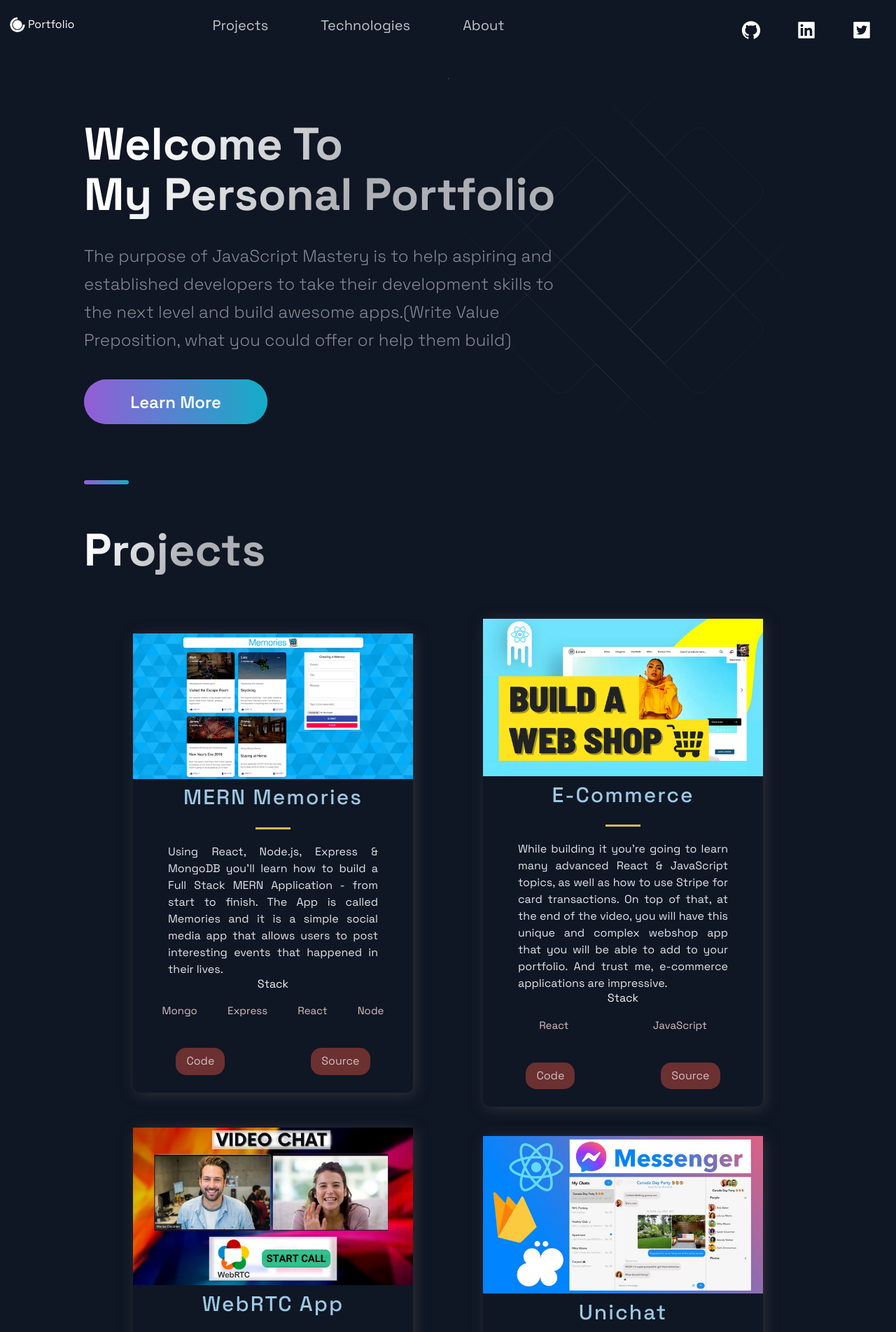
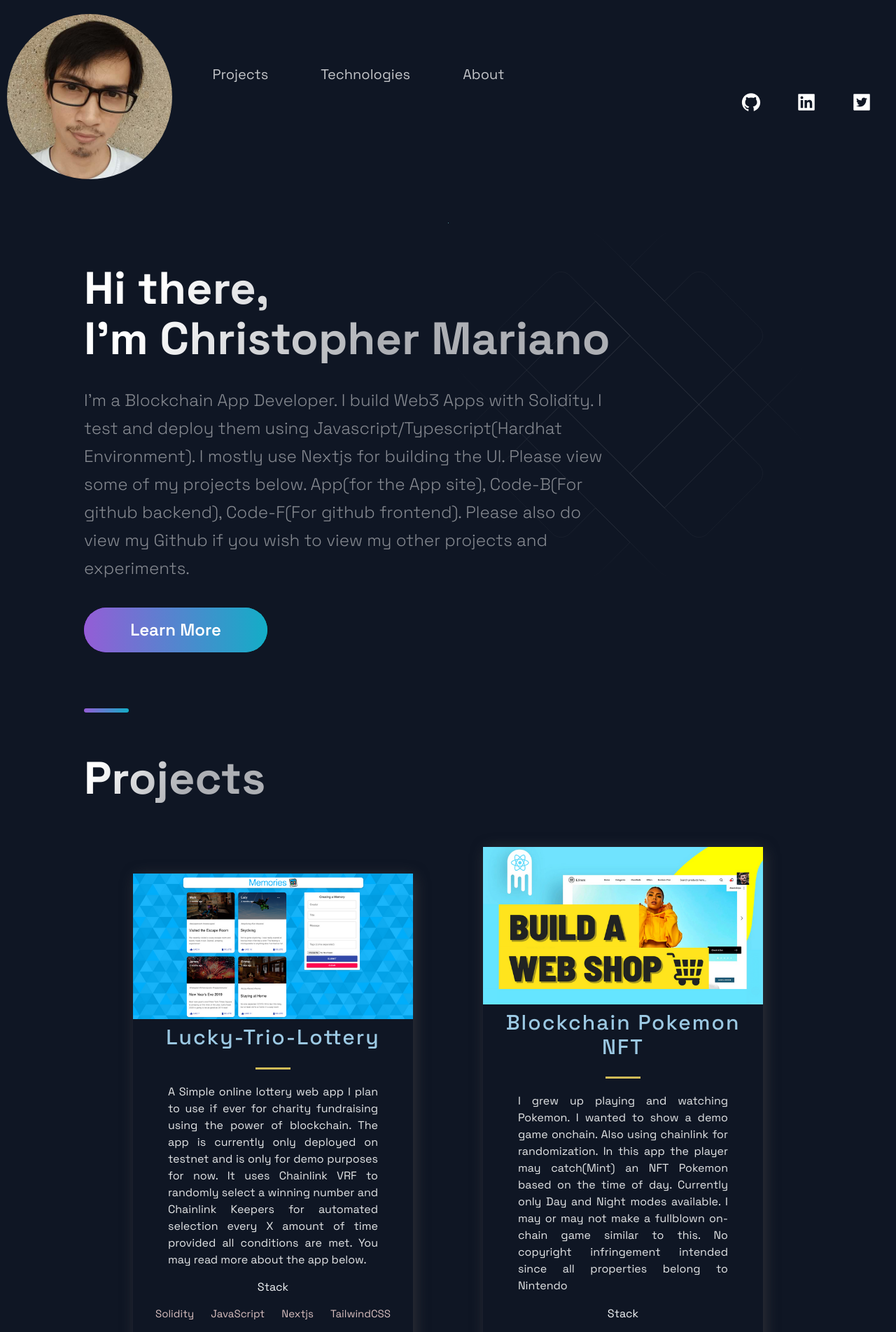
Before and after one commit to crys-cross/dev_portfoliio_site, a Next.js app: page / in a window 1280 px wide. Shown: the top 1903 px of the page at 70% size. Built offline with nearby package versions, Linux system fonts and the light colour scheme.

Commit message:
edit for production

```diff
--- a/src/components/Acomplishments/Acomplishments.js
+++ b/src/components/Acomplishments/Acomplishments.js
@@ -16,7 +16,7 @@ const data = [
 
 const Acomplishments = () => (
   <Section>
-    <SectionTitle>Personal Accoumplishments</SectionTitle>
+    <SectionTitle>Personal Accomplishments</SectionTitle>
     <Boxes>
       {data.map((card, index) => (
         <Box key={index}>
--- a/src/components/Footer/Footer.js
+++ b/src/components/Footer/Footer.js
@@ -23,22 +23,20 @@ const Footer = () => {
     <FooterWrapper>
       <LinkList>
         <LinkColumn>
-          <LinkTitle>Call</LinkTitle>
-          <LinkItem href="tel:111-111-1111">tel:111-111-1111</LinkItem>
-        </LinkColumn>
-        <LinkColumn>
           <LinkTitle>Email</LinkTitle>
           <LinkItem href="mailto:contact@email.com">
-            contact@email.com"
+            mariano.christopher123@gmail.com"
           </LinkItem>
         </LinkColumn>
       </LinkList>
       <SocialIconsContainer>
         <CompanyContainer>
-          <Slogan>Innovating one project at a time.</Slogan>
+          <Slogan>
+            Keep Learning, keep building, keep improving for a better tomorrow.
+          </Slogan>
         </CompanyContainer>
         <SocialContainer>
-          <SocialIcons href="https://github.com">
+          <SocialIcons href="https://github.com/crys-cross">
             <AiFillGithub size="3rem" />
           </SocialIcons>
           <SocialIcons href="https://linkedin.com">
--- a/src/components/Header/Header.js
+++ b/src/components/Header/Header.js
@@ -16,6 +16,7 @@ import {
   NavLink,
   SocialIcons,
   Span,
+  Img,
 } from "./HeaderStyles";
 
 const Header = () => (
@@ -30,7 +31,7 @@ const Header = () => (
             marginBottom: "20px",
           }}
         >
-          <DiCssdeck size="3rem" /> <Span>Portfolio</Span>
+          <Img src={"/images/profile.png"} />
         </a>
       </Link>
     </Div1>
@@ -52,7 +53,7 @@ const Header = () => (
       </li>
     </Div2>
     <Div3>
-      <SocialIcons href="https://github.com">
+      <SocialIcons href="https://github.com/crys-cross">
         <AiFillGithub size="3rem" />
       </SocialIcons>
       <SocialIcons href="https://linkedin.com">
--- a/src/components/Header/HeaderStyles.js
+++ b/src/components/Header/HeaderStyles.js
@@ -32,6 +32,7 @@ export const Div1 = styled.div`
   }
 `;
 export const Div2 = styled.div`
+  margin-top: 70px;
   grid-area: 1 / 2 / 2 / 4;
   display: flex;
   justify-content: space-around;
@@ -46,7 +47,7 @@ export const Div3 = styled.div`
   align-items: center;
   @media ${(props) => props.theme.breakpoints.sm} {
     align-items: center;
-    grid-area: 1 / 4 / 2 / 6;
+    grid-area: 2 / 2 / 3 / 5;
   }
 `;
 
@@ -125,3 +126,13 @@ export const SocialIcons = styled.a`
     cursor: pointer;
   }
 `;
+
+// Image
+
+export const Img = styled.img`
+  border-radius: 50%;
+  width: 100%;
+  height: 100%;
+  object-fit: cover;
+  overflow: hidden;
+`;
--- a/src/components/Hero/Hero.js
+++ b/src/components/Hero/Hero.js
@@ -12,14 +12,16 @@ const Hero = () => (
   <Section raw nopadding>
     <LeftSection>
       <SectionTitle main center>
-        Welcome To <br />
-        My Personal Portfolio
+        Hi there, <br />
+        I'm Christopher Mariano
       </SectionTitle>
       <SectionText>
-        The purpose of JavaScript Mastery is to help aspiring and established
-        developers to take their development skills to the next level and build
-        awesome apps.(Write Value Preposition, what you could offer or help them
-        build)
+        I'm a Blockchain App Developer. I build Web3 Apps with Solidity. I test
+        and deploy them using Javascript/Typescript(Hardhat Environment). I
+        mostly use Nextjs for building the UI. Please view some of my projects
+        below. App(for the App site), Code-B(For github backend), Code-F(For
+        github frontend). Please also do view my Github if you wish to view my
+        other projects and experiments.
       </SectionText>
       <Button onclick={() => (window.location = "https://google.com")}>
         Learn More
--- a/src/components/Projects/Projects.js
+++ b/src/components/Projects/Projects.js
@@ -26,7 +26,7 @@ const Projects = () => (
     <SectionTitle main>Projects</SectionTitle>
     <GridContainer>
       {projects.map(
-        ({ id, image, title, description, tags, source, visit }) => (
+        ({ id, image, title, description, tags, app, source, visit }) => (
           <BlogCard key={id}>
             <Img src={image} />
             <TitleContent>
@@ -35,6 +35,7 @@ const Projects = () => (
             </TitleContent>
             <CardInfo>{description}</CardInfo>
             <div>
+              <br />
               <TitleContent>Stack</TitleContent>
               <TagList>
                 {tags.map((tag, i) => (
@@ -43,8 +44,9 @@ const Projects = () => (
               </TagList>
             </div>
             <UtilityList>
-              <ExternalLinks href={visit}>Code</ExternalLinks>
-              <ExternalLinks href={source}>Source</ExternalLinks>
+              <ExternalLinks href={app}>APP</ExternalLinks>
+              <ExternalLinks href={visit}>Code-B</ExternalLinks>
+              <ExternalLinks href={source}>Code-F</ExternalLinks>
             </UtilityList>
           </BlogCard>
         )
--- a/src/components/Technologies/Technologies.js
+++ b/src/components/Technologies/Technologies.js
@@ -16,42 +16,43 @@ import {
 
 const Technologies = () => (
   <Section id="tech">
-    <SectionDivider />
-    <br />
+    <SectionDivider /> <br />
     <SectionTitle>Technologies</SectionTitle>
     <SectionText>
       {" "}
-      I've worked with a range a technologies in the web development world. From
-      Back-end To Design
+      I've worked with a range a technologies in the web3 development world.
+      From Blockchain, Back-end To Front-end
     </SectionText>
     <List>
       <ListItem>
-        <DiReact size="3rem" />
+        {/* <DiFirebase size="3rem" /> */}
         <ListContainer>
-          <ListTitle>Front-End</ListTitle>
+          <ListTitle>Blockchain</ListTitle>
           <ListParagraph>
             Experience with <br />
-            React.js
+            Tools like Hardhat <br />
+            (Solidity and JavaScript)
           </ListParagraph>
         </ListContainer>
       </ListItem>{" "}
       <ListItem>
-        <DiFirebase size="3rem" />
+        {/* <DiFirebase size="3rem" /> */}
         <ListContainer>
           <ListTitle>Back-End</ListTitle>
           <ListParagraph>
             Experience with <br />
-            Node.js and Databases
+            Node.js and Moralis
           </ListParagraph>
         </ListContainer>
       </ListItem>
       <ListItem>
-        <DiZend size="3rem" />
+        {/* <DiReact size="3rem" /> */}
         <ListContainer>
-          <ListTitle>UI/UX</ListTitle>
+          <ListTitle>FrontEnd</ListTitle>
           <ListParagraph>
             Experience with <br />
-            Tools like Figma
+            Next.Js, React.js <br />
+            TailwindCSS
           </ListParagraph>
         </ListContainer>
       </ListItem>
--- a/src/constants/constants.js
+++ b/src/constants/constants.js
@@ -1,46 +1,54 @@
 export const projects = [
   {
-    title: 'MERN Memories',
-    description: "Using React, Node.js, Express & MongoDB you'll learn how to build a Full Stack MERN Application - from start to finish. The App is called Memories and it is a simple social media app that allows users to post interesting events that happened in their lives.",
-      image: '/images/1.png',
-      tags: ['Mongo', 'Express', 'React', 'Node'],
-    source: 'https://google.com',
-    visit: 'https://google.com',
+    title: "Lucky-Trio-Lottery",
+    description:
+      "A Simple online lottery web app I plan to use if ever for charity fundraising using the power of blockchain. The app is currently only deployed on testnet and is only for demo purposes for now. It uses Chainlink VRF to randomly select a winning number and Chainlink Keepers for automated selection every X amount of time provided all conditions are met. You may read more about the app below.",
+    image: "/images/1.png",
+    tags: ["Solidity", "JavaScript", "Nextjs", "TailwindCSS"],
+    app: "https://google.com",
+    source: "https://google.com",
+    visit: "https://google.com",
     id: 0,
   },
   {
-    title: 'E-Commerce',
-    description:"While building it you're going to learn many advanced React & JavaScript topics, as well as how to use Stripe for card transactions. On top of that, at the end of the video, you will have this unique and complex webshop app that you will be able to add to your portfolio. And trust me, e-commerce applications are impressive.",
-    image: '/images/2.png',
-    tags: ['React', 'JavaScript'],
-    source: 'https://google.com',
-    visit: 'https://google.com',
+    title: "Blockchain Pokemon NFT",
+    description:
+      "I grew up playing and watching Pokemon. I wanted to show a demo game onchain. Also using chainlink for randomization. In this app the player may catch(Mint) an NFT Pokemon based on the time of day. Currently only Day and Night modes available. I may or may not make a fullblown on-chain game similar to this. No copyright infringement intended since all properties belong to Nintendo",
+    image: "/images/2.png",
+    tags: ["Solidity", "TypeScript", "Nextjs", "TailwindCSS"],
+    app: "https://google.com",
+    source: "https://google.com",
+    visit: "https://google.com",
     id: 1,
   },
   {
-    title: 'WebRTC App',
-    description: "This is a code repository for the corresponding YouTube video. In this tutorial, we're going to build and deploy a React Video Chat Application using WebRTC.",
-      image: '/images/3.jpg',
-      tags: ['React', 'WebRTC'],
-    source: 'https://google.com',
-    visit: 'https://google.com',
+    title: "Blockchain Genshin NFT",
+    description:
+      "I also played some Gacha games in the past. I wanted to showcase a gacha system on chain. With the help of chainlink for randomization, I designed as close as possible system on chain. Try your luck on getting the character you wish for.  No copyright infringement intended since all properties belong to Hoyoverse.",
+    image: "/images/3.jpg",
+    tags: ["Solidity", "TypeScript", "JavaScript", "Nextjs"],
+    app: "https://google.com",
+    source: "https://google.com",
+    visit: "https://google.com",
     id: 2,
   },
   {
-    title: 'Unichat',
-    description: "This is a code repository for the corresponding video tutorial. In this video, we will create a full Realtime Chat Application",
-    image: '/images/4.jpg',
-    tags: ['React', 'ChatEngine', 'Firebase'],
-    source: 'https://google.com',
-    visit: 'https://google.com',
+    title: "NFT Marketplace",
+    description:
+      "This was built with the help of freeCodeCamp Course by Mr. Patrick Collins. A big thanks to him and FreeCodeCamp in general so that I could showcase an NFT Marketplace. Currently only deployed on testnet and some of my NFT above is for sale there for display as this is for Demo only for now.",
+    image: "/images/4.jpg",
+    tags: ["Solidity", "TypeScript", "Nextjs", "Moralis"],
+    app: "https://google.com",
+    source: "https://google.com",
+    visit: "https://google.com",
     id: 3,
   },
 ];
 
 export const TimeLineData = [
-  { year: 2017, text: 'Started my journey', },
-  { year: 2018, text: 'Worked as a freelance developer', },
-  { year: 2019, text: 'Founded JavaScript Mastery', },
-  { year: 2020, text: 'Shared my projects with the world', },
-  { year: 2021, text: 'Started my own platform', },
+  { year: 2017, text: "Started my journey" },
+  { year: 2018, text: "Worked as a freelance developer" },
+  { year: 2019, text: "Founded JavaScript Mastery" },
+  { year: 2020, text: "Shared my projects with the world" },
+  { year: 2021, text: "Started my own platform" },
 ];
--- a/src/pages/index.js
+++ b/src/pages/index.js
@@ -17,7 +17,7 @@ const Home = () => {
       <Projects />
       <Technologies />
       <Timeline />
-      <Acomplishments />
+      {/* <Acomplishments /> */}
     </Layout>
   );
 };
```
Also changed, not shown: src/components/TimeLine/TimeLine.js (+47 -38 lines), public/images/profile.jpeg (deleted), public/images/profile.png (added).
